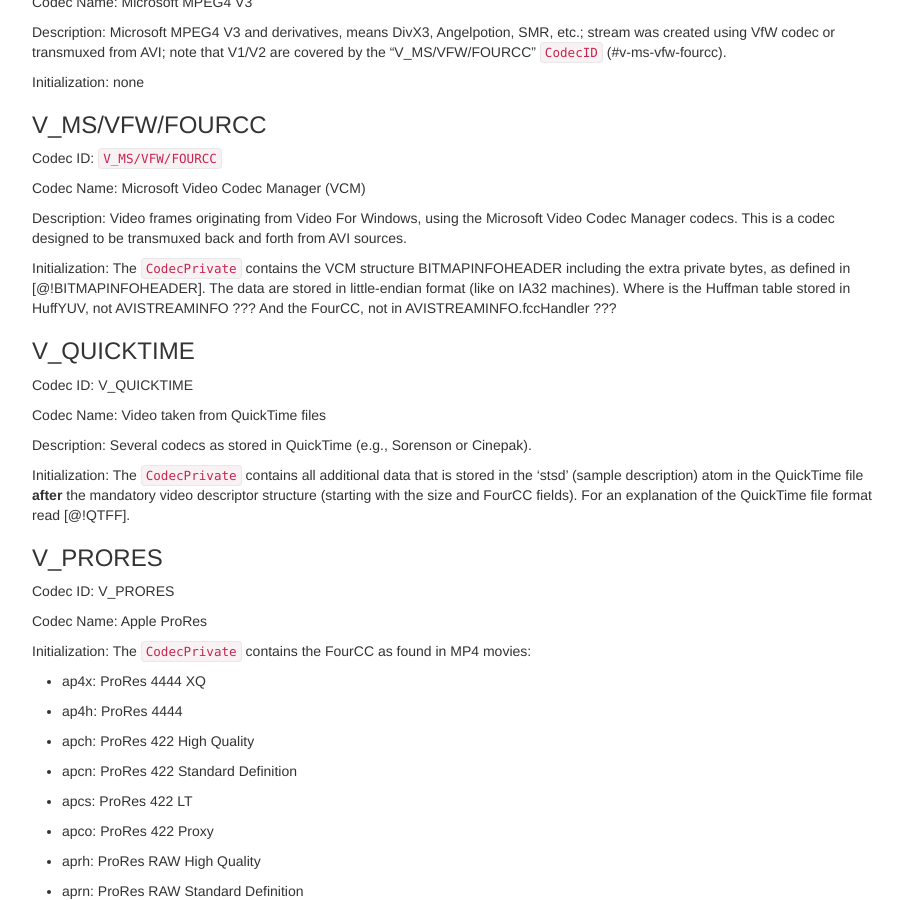
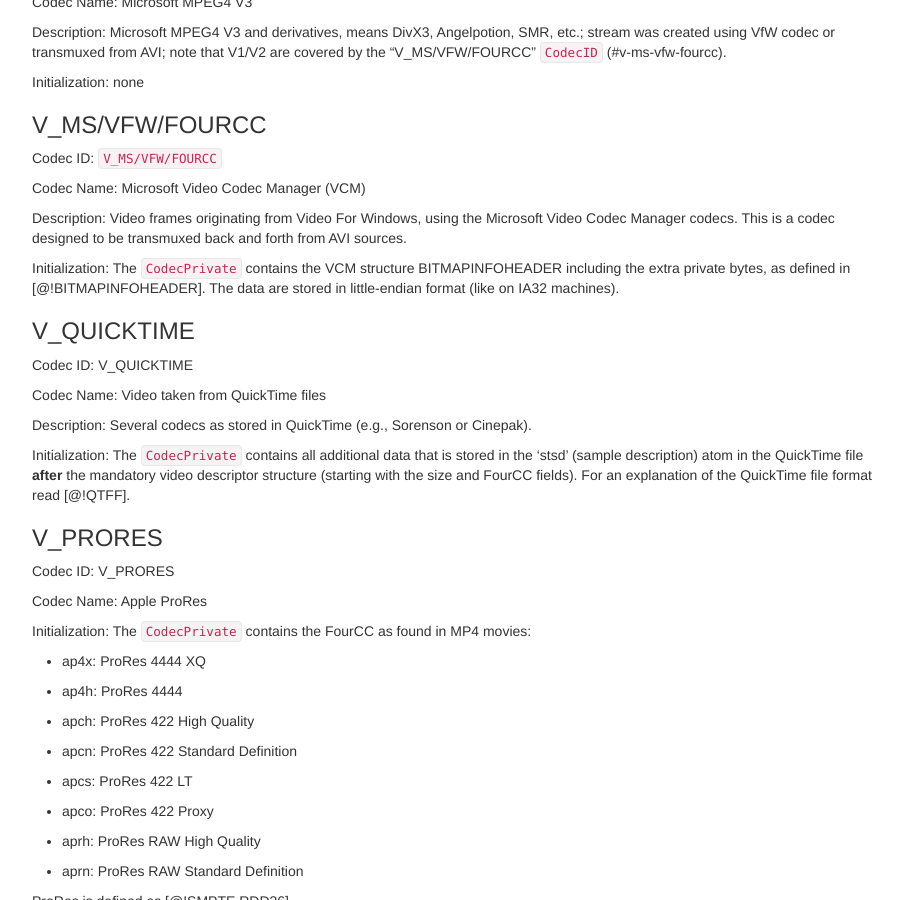
Before and after one commit to ietf-wg-cellar/matroska-specification, a Jekyll site: the page built from cellar-codec/codec_specs.md, in a window 1280 px wide and 900 px high, scrolled down 5352 px. Shown: the whole window, without its empty margins (273-1176 px from the left). Built offline with Jekyll 4.4.1, drawn with Linux system fonts in a browser that asks for light colours; our own code applies the rules of GitHub Pages for plain Markdown files.

Commit message:
remove bogus HuffYUV reference
From the libavformat+libavcodec spec there is no special
handling of HuffYUV needed in AVI. This is the regular extradata.

Fixes #982

```diff
--- a/cellar-codec/codec_specs.md
+++ b/cellar-codec/codec_specs.md
@@ -333,8 +333,7 @@
 
 Initialization: The `CodecPrivate` contains the VCM structure BITMAPINFOHEADER including
 the extra private bytes, as defined in [@!BITMAPINFOHEADER].
-The data are stored in little-endian format (like on IA32 machines). Where is the Huffman table stored
-in HuffYUV, not AVISTREAMINFO ??? And the FourCC, not in AVISTREAMINFO.fccHandler ???
+The data are stored in little-endian format (like on IA32 machines).
 
 ### V_QUICKTIME
 
```
